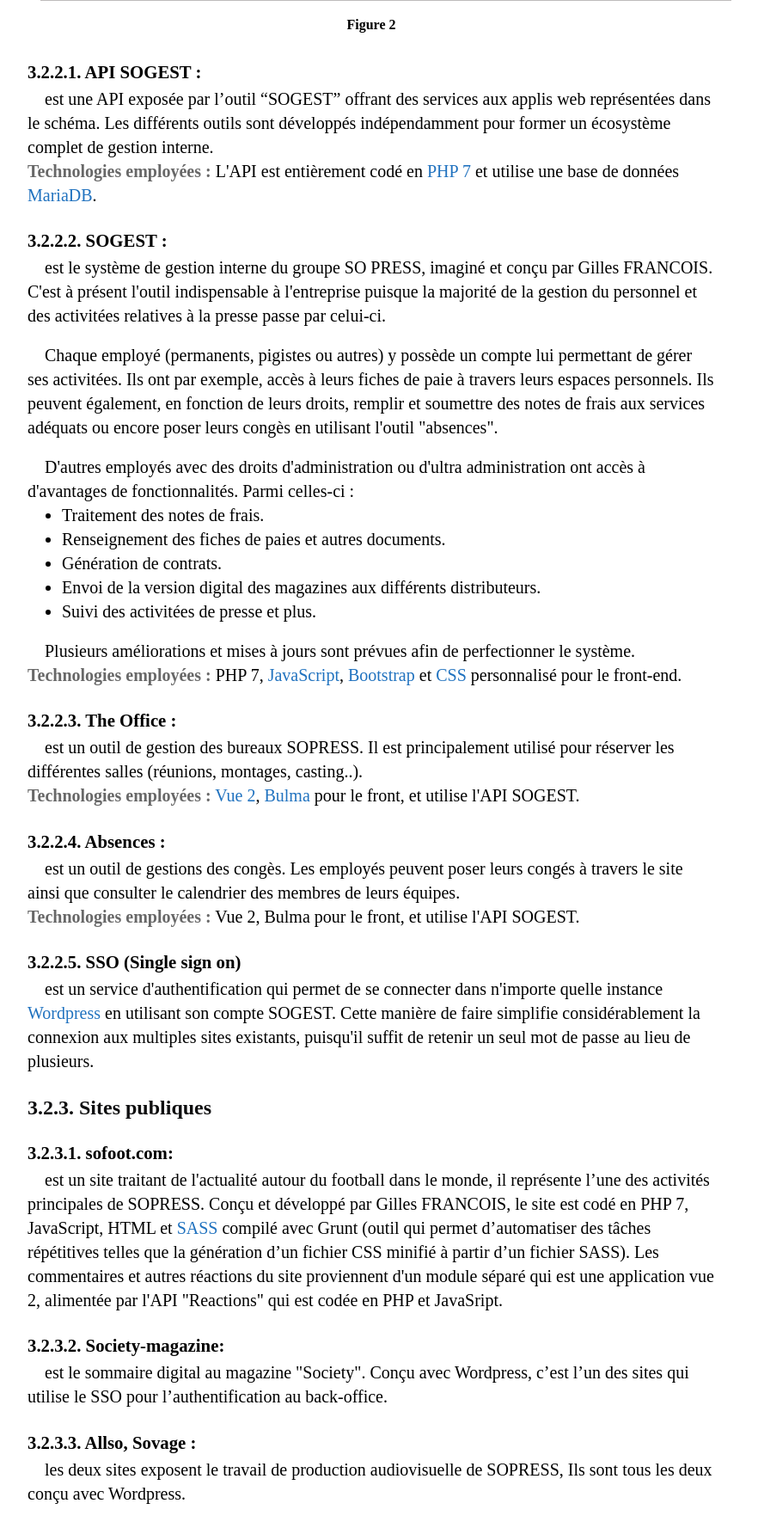
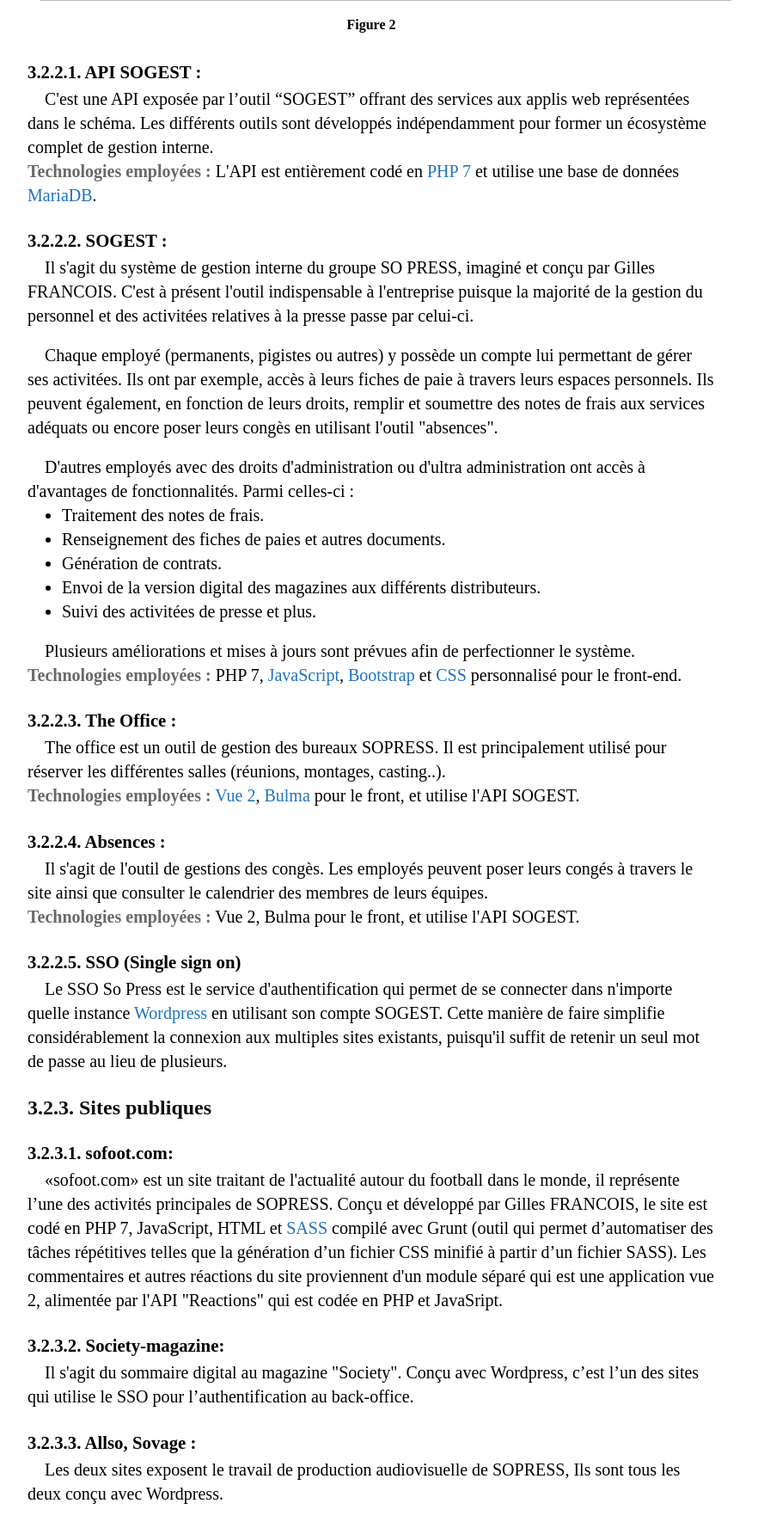
Before and after one commit to Aliciasaci/Rapport_stage, a PHP site: page /missions.php in a window 1280 px wide. Shown: the part 3021-4798 px from the top of the page at 86% size, without its empty margins (208-1090 px from the left). Run offline with PHP 8.4, Linux system fonts and the light colour scheme.

Commit message:
mise à jour

```diff
--- a/missions.php
+++ b/missions.php
@@ -75,13 +75,13 @@
                         </div>
                         <div class="appli">
                             <h3>3.2.2.1. API SOGEST :</h3>
-                            <p class="alinea"> est une API exposée par l’outil “SOGEST” offrant des services aux applis web représentées dans le schéma. Les différents outils sont développés indépendamment pour former un écosystème complet de gestion interne.<br />
+                            <p class="alinea">C'est une API exposée par l’outil “SOGEST” offrant des services aux applis web représentées dans le schéma. Les différents outils sont développés indépendamment pour former un écosystème complet de gestion interne.<br />
                                 <b class="technos">Technologies employées :</b> L'API est entièrement codé en <a href="https://www.php.net/">PHP 7</a> et utilise une base de données <a href="https://mariadb.org">MariaDB</a>.<br />
                             </p>
                         </div>
                         <div class="appli">
                             <h3>3.2.2.2. SOGEST : </h3>
-                            <p class="alinea">est le système de gestion interne du groupe SO PRESS, imaginé et conçu par Gilles FRANCOIS. C'est à présent l'outil indispensable à l'entreprise puisque la majorité de la gestion du personnel et des activitées relatives à la presse
+                            <p class="alinea">Il s'agit du système de gestion interne du groupe SO PRESS, imaginé et conçu par Gilles FRANCOIS. C'est à présent l'outil indispensable à l'entreprise puisque la majorité de la gestion du personnel et des activitées relatives à la presse
                                 passe par celui-ci.</p>
                             <br />
                             <p class="alinea">Chaque employé (permanents, pigistes ou autres) y possède un compte lui permettant de gérer ses activitées. Ils ont par exemple, accès à leurs fiches de paie à travers leurs espaces personnels. Ils peuvent
@@ -102,19 +102,19 @@
                         </div>
                         <div class="appli">
                             <h3>3.2.2.3. The Office : </h3>
-                            <p class="alinea">est un outil de gestion des bureaux SOPRESS. Il est principalement utilisé pour réserver les différentes salles (réunions, montages, casting..).<br />
+                            <p class="alinea">The office est un outil de gestion des bureaux SOPRESS. Il est principalement utilisé pour réserver les différentes salles (réunions, montages, casting..).<br />
                                 <b class="technos">Technologies employées :</b> <a href="https://v2.vuejs.org/">Vue 2</a>, <a href="https://bulma.io/">Bulma</a> pour le front, et utilise l'API SOGEST.
                             </p>
                         </div>
                         <div class="appli">
                             <h3>3.2.2.4. Absences :</h3>
-                            <p class="alinea">est un outil de gestions des congès. Les employés peuvent poser leurs congés à travers le site ainsi que consulter le calendrier des membres de leurs équipes.<br />
+                            <p class="alinea">Il s'agit de l'outil de gestions des congès. Les employés peuvent poser leurs congés à travers le site ainsi que consulter le calendrier des membres de leurs équipes.<br />
                                 <b class="technos">Technologies employées :</b> Vue 2, Bulma pour le front, et utilise l'API SOGEST.
                             </p>
                         </div>
                         <div class="appli">
                             <h3>3.2.2.5. SSO (Single sign on)</h3>
-                            <p class="alinea">est un service d'authentification qui permet de se connecter dans n'importe quelle instance <a href="https://wordpress.com/fr/">Wordpress</a> en utilisant son compte SOGEST. Cette manière de faire simplifie considérablement la connexion aux multiples sites existants, puisqu'il
+                            <p class="alinea">Le SSO So Press est le service d'authentification qui permet de se connecter dans n'importe quelle instance <a href="https://wordpress.com/fr/">Wordpress</a> en utilisant son compte SOGEST. Cette manière de faire simplifie considérablement la connexion aux multiples sites existants, puisqu'il
                                 suffit de retenir un seul mot de passe au lieu de plusieurs.<br /></p>
                         </div>
                     </section>
@@ -122,17 +122,17 @@
                         <h2>3.2.3. Sites publiques</h2>
                         <div class="appli">
                             <h3>3.2.3.1. <a class="title_link" href="https://www.sofoot.com">sofoot.com</a>:</h3>
-                            <p class="alinea">est un site traitant de l'actualité autour du football dans le monde, il représente l’une des activités principales de SOPRESS. Conçu et développé par Gilles FRANCOIS, le site est codé en PHP 7, JavaScript, HTML et <a href="https://sass-lang.com/">SASS</a> compilé avec
+                            <p class="alinea">«sofoot.com» est un site traitant de l'actualité autour du football dans le monde, il représente l’une des activités principales de SOPRESS. Conçu et développé par Gilles FRANCOIS, le site est codé en PHP 7, JavaScript, HTML et <a href="https://sass-lang.com/">SASS</a> compilé avec
                                 Grunt (outil qui permet d’automatiser des tâches répétitives telles que la génération d’un fichier CSS minifié à partir d’un fichier SASS). Les commentaires et autres réactions du site proviennent d'un module séparé qui est une application vue 2, alimentée par l'API "Reactions" qui est codée en PHP et JavaSript.<br />
                             </p>
                         </div>
                         <div class="appli">
                             <h3>3.2.3.2. <a class="title_link" href="https://www.society-magazine.fr">Society-magazine</a>:</h3>
-                            <p class="alinea">est le sommaire digital au magazine "Society". Conçu avec Wordpress, c’est l’un des sites qui utilise le SSO pour l’authentification au back-office.</p>
+                            <p class="alinea">Il s'agit du sommaire digital au magazine "Society". Conçu avec Wordpress, c’est l’un des sites qui utilise le SSO pour l’authentification au back-office.</p>
                         </div>
                         <div class="appli">
                             <h3>3.2.3.3. <a class="title_link" href="https://www.allso.tv/">Allso</a>, <a class="title_link" href="https://www.sovage.tv/">Sovage</a> :</h3>
-                            <p class="alinea">les deux sites exposent le travail de production audiovisuelle de SOPRESS, Ils sont tous les deux conçu avec Wordpress.</p>
+                            <p class="alinea">Les deux sites exposent le travail de production audiovisuelle de SOPRESS, Ils sont tous les deux conçu avec Wordpress.</p>
                         </div>
                     </section>
                 </section>
@@ -185,8 +185,8 @@
                         </ul><br /><br />
 
                         <p>
-                            <b class="title-etape-mission">1. Installer et configurer OpenLDAP et phpLDAP sur une machine Ubuntu :</b><br />
-                            <b>1.1 OpenLDAP : </b><br />
+                            <b class="title-etape-mission">1. Installer et configurer OpenLDAP et phpLDAP sur une machine Ubuntu :</b><br/><br/>
+                            <b class="title-etape-mission">1.1 OpenLDAP : </b><br />
                         <p class="alinea">Avant de me confier la tâche, mon tuteur a commencé par créer une machine virtuelle avec une instance <a href="https://www.ubuntu-fr.org/">ubuntu</a> qu'il a hébérgé sur un serveur. Il m'a ensuite donné les accès et de là, j'ai pris la relève.</p>
                         <p class="alinea">J'ai commencé par installer un serveur <a href="https://httpd.apache.org/">Apache</a>, <a href="https://doc.ubuntu-fr.org/mysql">MySQL</a> et php sur ma machine. J'ai ensuite sécurisé mon serveur apache avec un <a href="https://www.globalsign.com/fr/centre-information-ssl/definition-certificat-ssl">certificat SSL</a>. Il est important de le sécuriser puisque je vais travailler avec des données sensibles dans la suite.<br /><br /></p>
                         <p class="alinea">J'ai ensuite installé le serveur LDAP en installant quelques packages avec les commandes :<br /></p>
@@ -356,18 +356,6 @@
                         <p class="alinea"><b>Retrouvez le résultat juste ici :</b> <a href="https://sogoodstories.com/gratuit/">Landing page SOGOOD</a></p>
 
                     </div>
-                    <div class="projet">
-                        <h3 class="projet-title"><u>6. Autres missions</u></h3>
-                        <p class="alinea">En plus des cinq missions précédément détaillées, j'ai eu l'occasion d'en effectué bien d'autres plus au moins consequentes et dont je vais brièvement parler dans cette section : </p>
-                        <b class="title-etape-mission">6.1 Générateur d'images :</b>
-                        <p class="alinea">
-
-                        </p>
-                        <b class="title-etape-mission">6.3 Rédaction de tutoriels : </b>
-                        <p class="alinea">
-
-                        </p>
-                        <div>
                 </section>
                 <a href="apport_stage.php" class="pagination-section"><span>Page suivante</span><img id="next" src="images/right.png" rel="next"></a>
         </div>
```
